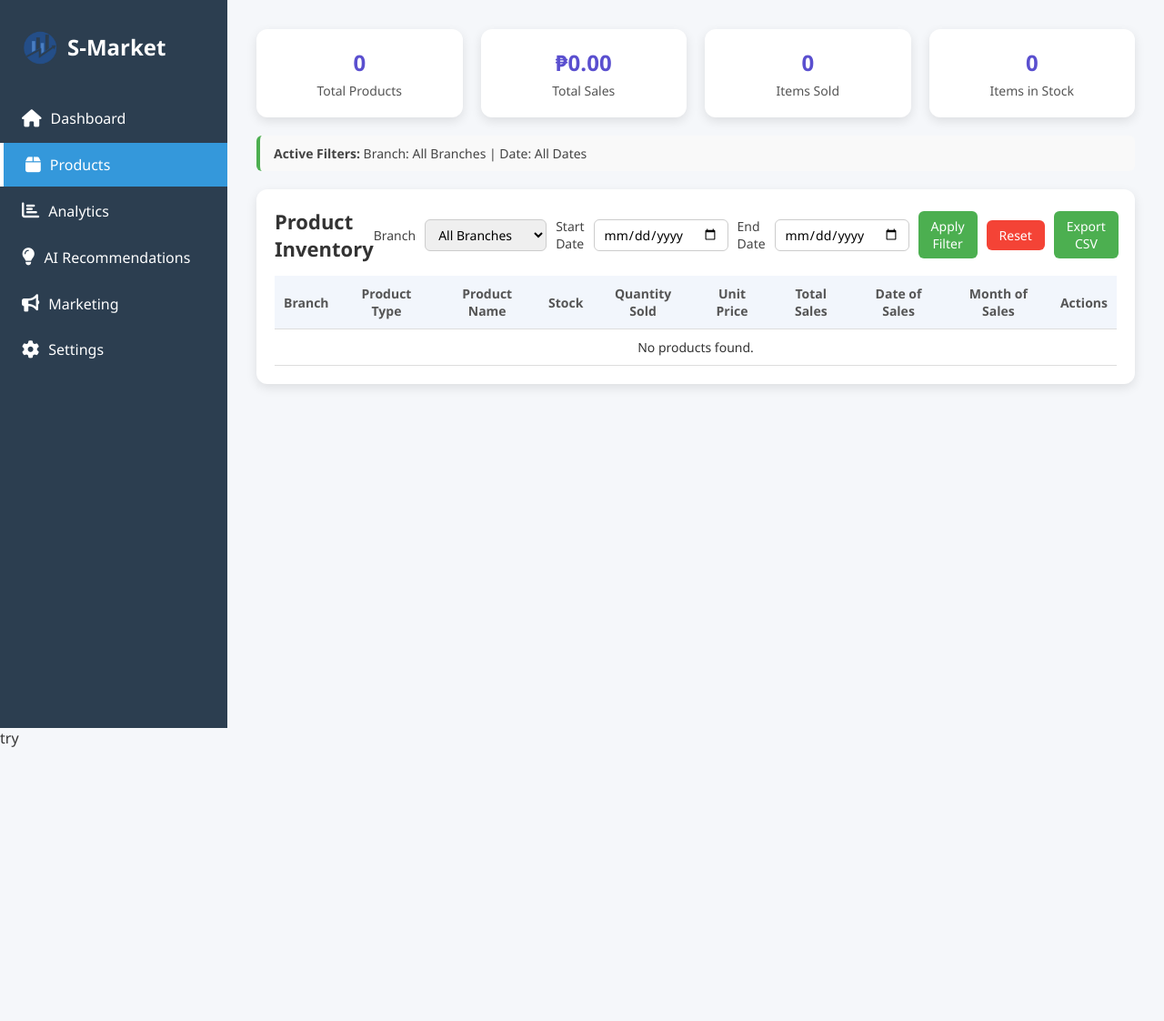
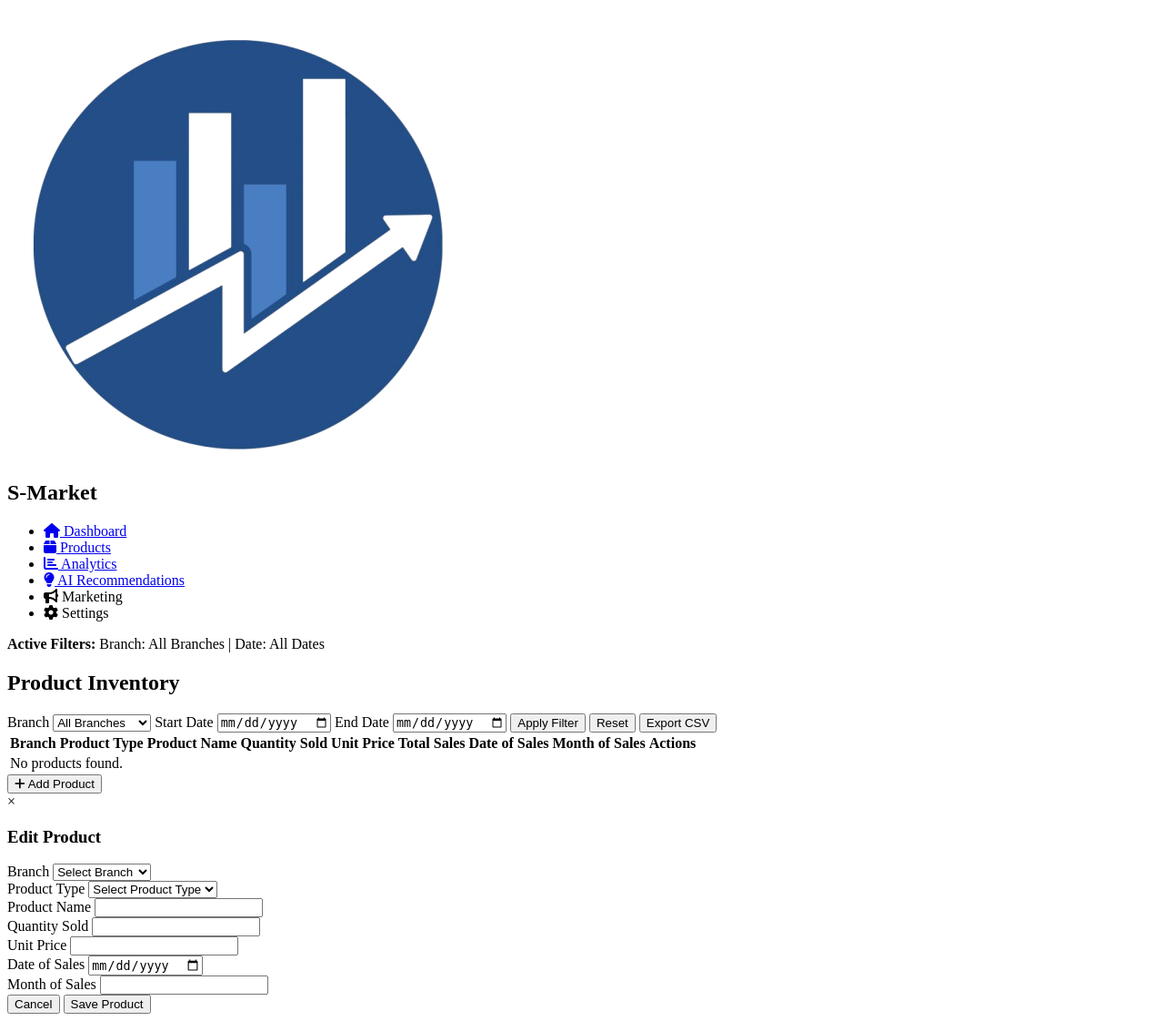
Before and after one commit to ceelogg/s_market, a PHP site: page /productnav.php in a window 1280 px wide. Shown: the whole page at 91% size. Before the commit the page ends 821 px from the top, so only its background shows below. Run offline with PHP 8.4, Linux system fonts and the light colour scheme; data that the repository does not hold is empty.

Commit message:
revised productnav1

```diff
--- a/s_market/productnav.php
+++ b/s_market/productnav.php
@@ -14,23 +14,21 @@
     $branch = mysqli_real_escape_string($conn, $_POST['branch']);
     $product_type = mysqli_real_escape_string($conn, $_POST['product_type']);
     $product_name = mysqli_real_escape_string($conn, $_POST['product_name']);
-    $product_quantity = intval($_POST['product_quantity']);
     $quantity_sold = intval($_POST['quantity_sold']);
     $unit_price = floatval($_POST['unit_price']);
     $total_sales = $quantity_sold * $unit_price;
-    $date_of_sales = mysqli_real_escape_string($conn, $_POST['date_of_sales']);
-    $month_of_sales = mysqli_real_escape_string($conn, $_POST['month_of_sales']);
+    $date_of_sale = mysqli_real_escape_string($conn, $_POST['date_of_sale']);
+    $month_of_sale = mysqli_real_escape_string($conn, $_POST['month_of_sale']);
 
     $sql = "UPDATE product SET
             branch = '$branch',
             product_type = '$product_type',
             product_name = '$product_name',
-            product_quantity = $product_quantity,
             quantity_sold = $quantity_sold,
             unit_price = $unit_price,
             total_sales = $total_sales,
-            date_of_sales = '$date_of_sales',
-            month_of_sales = '$month_of_sales'
+            date_of_sale = '$date_of_sale',
+            month_of_sale = '$month_of_sale'
             WHERE id = $id";
 
     if (mysqli_query($conn, $sql)) {
@@ -38,6 +36,30 @@
         exit();
     } else {
         echo "Error updating record: " . mysqli_error($conn);
+    }
+}
+
+// ==============================
+// Handle product addition
+// ==============================
+if ($_SERVER["REQUEST_METHOD"] == "POST" && isset($_POST['add_product'])) {
+    $branch = mysqli_real_escape_string($conn, $_POST['branch']);
+    $product_type = mysqli_real_escape_string($conn, $_POST['product_type']);
+    $product_name = mysqli_real_escape_string($conn, $_POST['product_name']);
+    $quantity_sold = intval($_POST['quantity_sold']);
+    $unit_price = floatval($_POST['unit_price']);
+    $total_sales = $quantity_sold * $unit_price;
+    $date_of_sale = mysqli_real_escape_string($conn, $_POST['date_of_sale']);
+    $month_of_sale = mysqli_real_escape_string($conn, $_POST['month_of_sale']);
+
+    $sql = "INSERT INTO product (branch, product_type, product_name, quantity_sold, unit_price, total_sales, date_of_sale, month_of_sale)
+            VALUES ('$branch', '$product_type', '$product_name', $quantity_sold, $unit_price, $total_sales, '$date_of_sale', '$month_of_sale')";
+
+    if (mysqli_query($conn, $sql)) {
+        header("Location: " . $_SERVER['PHP_SELF']);
+        exit();
+    } else {
+        echo "Error adding record: " . mysqli_error($conn);
     }
 }
 
@@ -70,7 +92,6 @@
     COUNT(*) AS total_products,
     SUM(total_sales) AS total_sales,
     SUM(quantity_sold) AS items_sold,
-    SUM(product_quantity) AS items_in_stock
     FROM product WHERE 1=1";
 
 // Apply same filters
@@ -78,17 +99,14 @@
     $summary_sql .= " AND branch = '" . mysqli_real_escape_string($conn, $branchFilter) . "'";
 }
 if (!empty($startDate) && !empty($endDate)) {
-    $summary_sql .= " AND date_of_sales BETWEEN '" . mysqli_real_escape_string($conn, $startDate) . "'
+    $summary_sql .= " AND date_of_sale BETWEEN '" . mysqli_real_escape_string($conn, $startDate) . "'
                       AND '" . mysqli_real_escape_string($conn, $endDate) . "'";
 }
 
-$summary_result = mysqli_query($conn, $summary_sql);
-$summary = mysqli_fetch_assoc($summary_result);
 
 $total_products = $summary['total_products'] ?? 0;
 $total_sales = $summary['total_sales'] ?? 0;
 $items_sold = $summary['items_sold'] ?? 0;
-$items_in_stock = $summary['items_in_stock'] ?? 0;
 
 // ==============================
 // Product Table Query
@@ -102,7 +120,7 @@
 
 // Date filter
 if (!empty($startDate) && !empty($endDate)) {
-    $sql .= " AND date_of_sales BETWEEN '" . mysqli_real_escape_string($conn, $startDate) . "'
+    $sql .= " AND date_of_sale BETWEEN '" . mysqli_real_escape_string($conn, $startDate) . "'
               AND '" . mysqli_real_escape_string($conn, $endDate) . "'";
 }
 
@@ -116,7 +134,7 @@
     header('Content-Disposition: attachment; filename="products.csv"');
 
     $output = fopen('php://output', 'w');
-    fputcsv($output, ['Branch', 'Product Type', 'Product Name', 'Stock', 'Quantity Sold', 'Unit Price', 'Total Sales', 'Date of Sales', 'Month of Sales']);
+    fputcsv($output, ['Branch', 'Product Type', 'Product Name', 'Quantity Sold', 'Unit Price', 'Total Sales', 'Date of Sales', 'Month of Sales']);
 
     if ($result && mysqli_num_rows($result) > 0) {
         mysqli_data_seek($result, 0);
@@ -134,8 +152,8 @@
     <meta charset="UTF-8">
     <meta name="viewport" content="width=device-width, initial-scale=1.0">
     <title>S-Market - Products</title>
-    <link rel="stylesheet" href="productnav.css">
-    <link rel="stylesheet" href="producttest.css">
+    <link rel="stylesheet" href="newprodnav.css">
+    <link rel="stylesheet" href="https://cdnjs.cloudflare.com/ajax/libs/font-awesome/6.5.0/css/all.min.css">
 </head>
 <body>
     <div class="container">
@@ -157,25 +175,7 @@
         <!-- Main Content Area -->
         <div class="main-content">
 
-            <!-- Summary Cards -->
-            <div class="summary-cards">
-                <div class="card">
-                    <h3><?= $total_products ?></h3>
-                    <p>Total Products</p>
-                </div>
-                <div class="card">
-                    <h3>₱<?= number_format($total_sales, 2) ?></h3>
-                    <p>Total Sales</p>
-                </div>
-                <div class="card">
-                    <h3><?= $items_sold ?></h3>
-                    <p>Items Sold</p>
-                </div>
-                <div class="card">
-                    <h3><?= $items_in_stock ?></h3>
-                    <p>Items in Stock</p>
-                </div>
-            </div>
+
 
             <!-- Active Filters Info -->
             <div class="filter-info">
@@ -213,13 +213,13 @@
                     </div>
                 </div>
 
+                <!-- Product Table -->
                 <table class="products-table">
                     <thead>
                         <tr>
                             <th>Branch</th>
                             <th>Product Type</th>
                             <th>Product Name</th>
-                            <th>Stock</th>
                             <th>Quantity Sold</th>
                             <th>Unit Price</th>
                             <th>Total Sales</th>
@@ -236,12 +236,11 @@
                                 echo "<td>" . htmlspecialchars($row['branch']) . "</td>";
                                 echo "<td>" . htmlspecialchars($row['product_type']) . "</td>";
                                 echo "<td>" . htmlspecialchars($row['product_name']) . "</td>";
-                                echo "<td>" . intval($row['product_quantity']) . "</td>";
                                 echo "<td>" . intval($row['quantity_sold']) . "</td>";
                                 echo "<td>₱" . number_format($row['unit_price'], 2) . "</td>";
                                 echo "<td>₱" . number_format($row['total_sales'], 2) . "</td>";
-                                echo "<td>" . htmlspecialchars($row['date_of_sales']) . "</td>";
-                                echo "<td>" . htmlspecialchars($row['month_of_sales']) . "</td>";
+                                echo "<td>" . htmlspecialchars($row['date_of_sale']) . "</td>";
+                                echo "<td>" . htmlspecialchars($row['month_of_sale']) . "</td>";
                                 echo "<td>
                                         <button class='action-btn edit-btn' onclick='editProduct(" . json_encode($row) . ")'><i class='fas fa-edit'></i></button>
                                         <form method='POST' style='display:inline;'>
@@ -257,34 +256,48 @@
                         ?>
                     </tbody>
                 </table>
+
+                <!-- Floating Add Product Button -->
+                <div class="add-product-btn">
+                    <button type="button" onclick="openAddModal()">
+                        <i class="fas fa-plus"></i> Add Product
+                    </button>
+                </div>
             </div>
         </div>
     </div>
 
-    <!-- Edit Product Modal -->
+    <!-- Edit/Add Product Modal -->
     <div id="editModal" class="modal">
         <div class="modal-content">
             <span class="close" onclick="closeModal()">&times;</span>
-            <h3>Edit Product</h3>
+            <h3 id="modalTitle">Edit Product</h3>
             <form id="editProductForm" method="POST" action="<?php echo $_SERVER['PHP_SELF']; ?>">
                 <input type="hidden" id="edit_id" name="id">
 
                 <div class="form-group">
                     <label for="edit_branch">Branch</label>
-                    <input type="text" id="edit_branch" name="branch" required>
+                    <select id="edit_branch" name="branch" required>
+                        <option value="">Select Branch</option>
+                        <option value="CTA Zandueta">CTA Zandueta</option>
+                        <option value="DM Foodmart">DM Foodmart</option>
+                        <option value="CTA Camp7">CTA Camp7</option>
+                        <option value="BGH-OPD">BGH-OPD</option>
+                    </select>
                 </div>
                 <div class="form-group">
                     <label for="edit_product_type">Product Type</label>
-                    <input type="text" id="edit_product_type" name="product_type" required>
+                    <select id="edit_product_type" name="product_type" required>
+                        <option value="">Select Product Type</option>
+                        <option value="Big Tub">Big Tub</option>
+                        <option value="Small Tub">Small Tub</option>
+                    </select>
                 </div>
                 <div class="form-group">
                     <label for="edit_product_name">Product Name</label>
                     <input type="text" id="edit_product_name" name="product_name" required>
                 </div>
-                <div class="form-group">
-                    <label for="edit_product_quantity">Stock</label>
-                    <input type="number" id="edit_product_quantity" name="product_quantity" required>
-                </div>
+
                 <div class="form-group">
                     <label for="edit_quantity_sold">Quantity Sold</label>
                     <input type="number" id="edit_quantity_sold" name="quantity_sold" required>
@@ -294,27 +307,95 @@
                     <input type="number" id="edit_unit_price" name="unit_price" step="0.01" required>
                 </div>
                 <div class="form-group">
-                    <label for="edit_date_of_sales">Date of Sales</label>
-                    <input type="date" id="edit_date_of_sales" name="date_of_sales" required>
+                    <label for="edit_date_of_sale">Date of Sales</label>
+                    <input type="date" id="edit_date_of_sale" name="date_of_sale" required>
                 </div>
                 <div class="form-group">
-                    <label for="edit_month_of_sales">Month of Sales</label>
-                    <input type="text" id="edit_month_of_sales" name="month_of_sales" required>
+                    <label for="edit_month_of_sale">Month of Sales</label>
+                    <input type="text" id="edit_month_of_sale" name="month_of_sale" required>
                 </div>
 
                 <div class="btn-container">
                     <button type="button" class="btn" onclick="closeModal()">Cancel</button>
-                    <button type="submit" name="update_product" class="btn btn-primary">Save Changes</button>
+                    <button type="submit" name="update_product" class="btn btn-primary" id="modalSubmitBtn">Save Product</button>
                 </div>
             </form>
         </div>
     </div>
 
-    <link rel="stylesheet" href="https://cdnjs.cloudflare.com/ajax/libs/font-awesome/6.5.0/css/all.min.css">
-    <script src="productnav.js"></script>
+    <script>
+    // Modal functions
+    function openAddModal() {
+        const modal = document.getElementById("editModal");
+        const modalTitle = document.getElementById("modalTitle");
+        const form = document.getElementById("editProductForm");
+        const submitBtn = document.getElementById("modalSubmitBtn");
+
+        if (!modal || !modalTitle || !form || !submitBtn) {
+            console.error("Modal elements not found!");
+            return;
+        }
+
+        form.reset();
+        document.getElementById("edit_id").value = "";
+
+        modalTitle.textContent = "Add New Product";
+        submitBtn.name = "add_product";
+        submitBtn.textContent = "Add Product";
+        modal.style.display = "block";
+    }
+
+    function editProduct(product) {
+        const modal = document.getElementById("editModal");
+        const modalTitle = document.getElementById("modalTitle");
+        const submitBtn = document.getElementById("modalSubmitBtn");
+
+        if (!modal || !modalTitle || !submitBtn) {
+            console.error("Modal elements not found!");
+            return;
+        }
+
+        const setValue = (id, value) => {
+            const element = document.getElementById(id);
+            if (element) element.value = value;
+        };
+
+        setValue("edit_id", product.id);
+        setValue("edit_branch", product.branch);
+        setValue("edit_product_type", product.product_type);
+        setValue("edit_product_name", product.product_name);
+        setValue("edit_quantity_sold", product.quantity_sold);
+        setValue("edit_unit_price", product.unit_price);
+        setValue("edit_date_of_sale", product.date_of_sale);
+        setValue("edit_month_of_sale", product.month_of_sale);
+
+        modalTitle.textContent = "Edit Product";
+        submitBtn.name = "update_product";
+        submitBtn.textContent = "Save Changes";
+        modal.style.display = "block";
+    }
+
+    function closeModal() {
+        const modal = document.getElementById("editModal");
+        if (modal) modal.style.display = "none";
+    }
+
+    // Close modal when clicking outside
+    window.onclick = function(event) {
+        const modal = document.getElementById("editModal");
+        if (modal && event.target == modal) {
+            closeModal();
+        }
+    }
+
+    // Close modal with Escape key
+    document.addEventListener('keydown', function(event) {
+        if (event.key === 'Escape') closeModal();
+    });
+    </script>
+
 </body>
 </html>
 <?php
 mysqli_close($conn);
 ?>
-try
```
